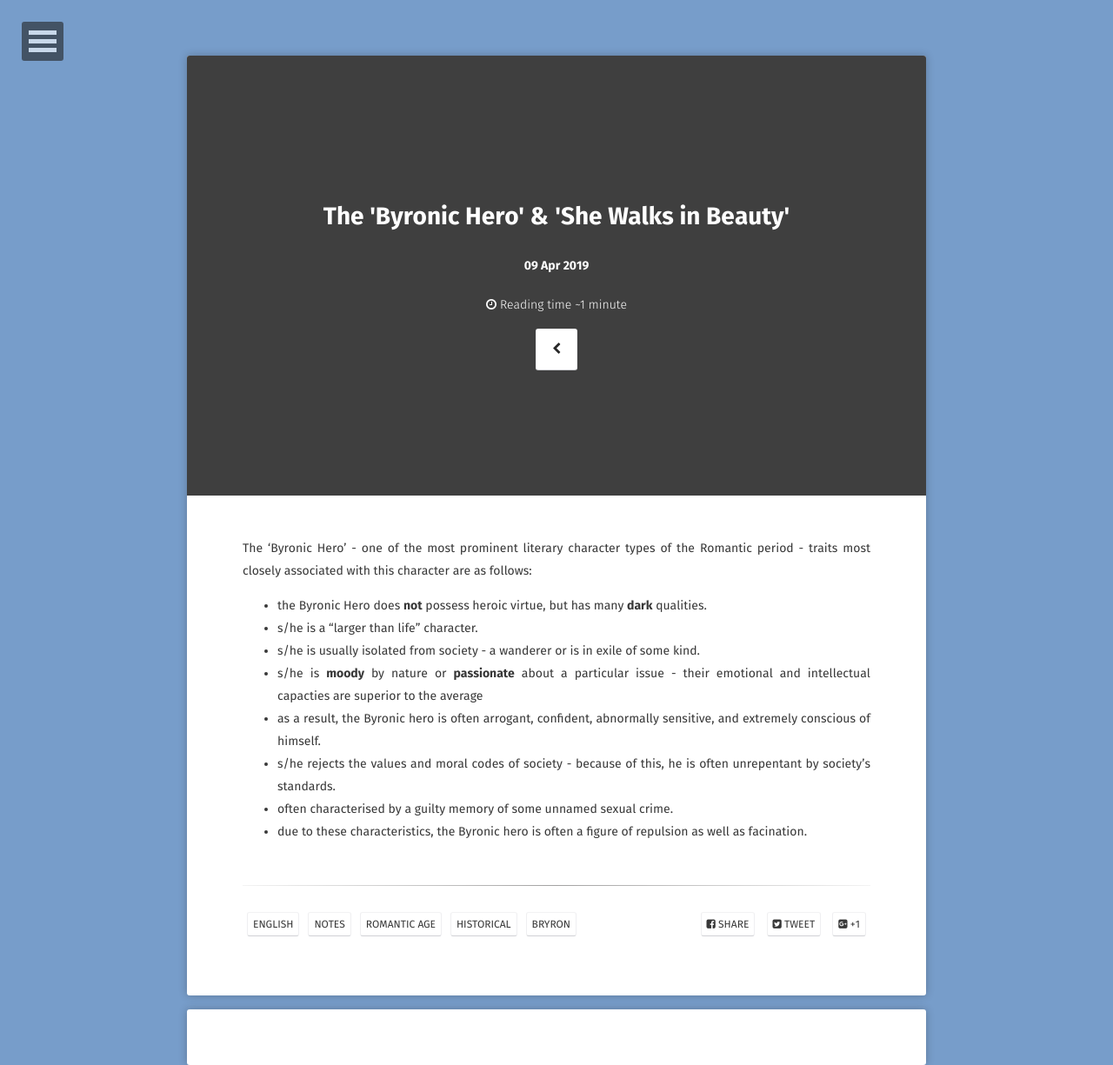
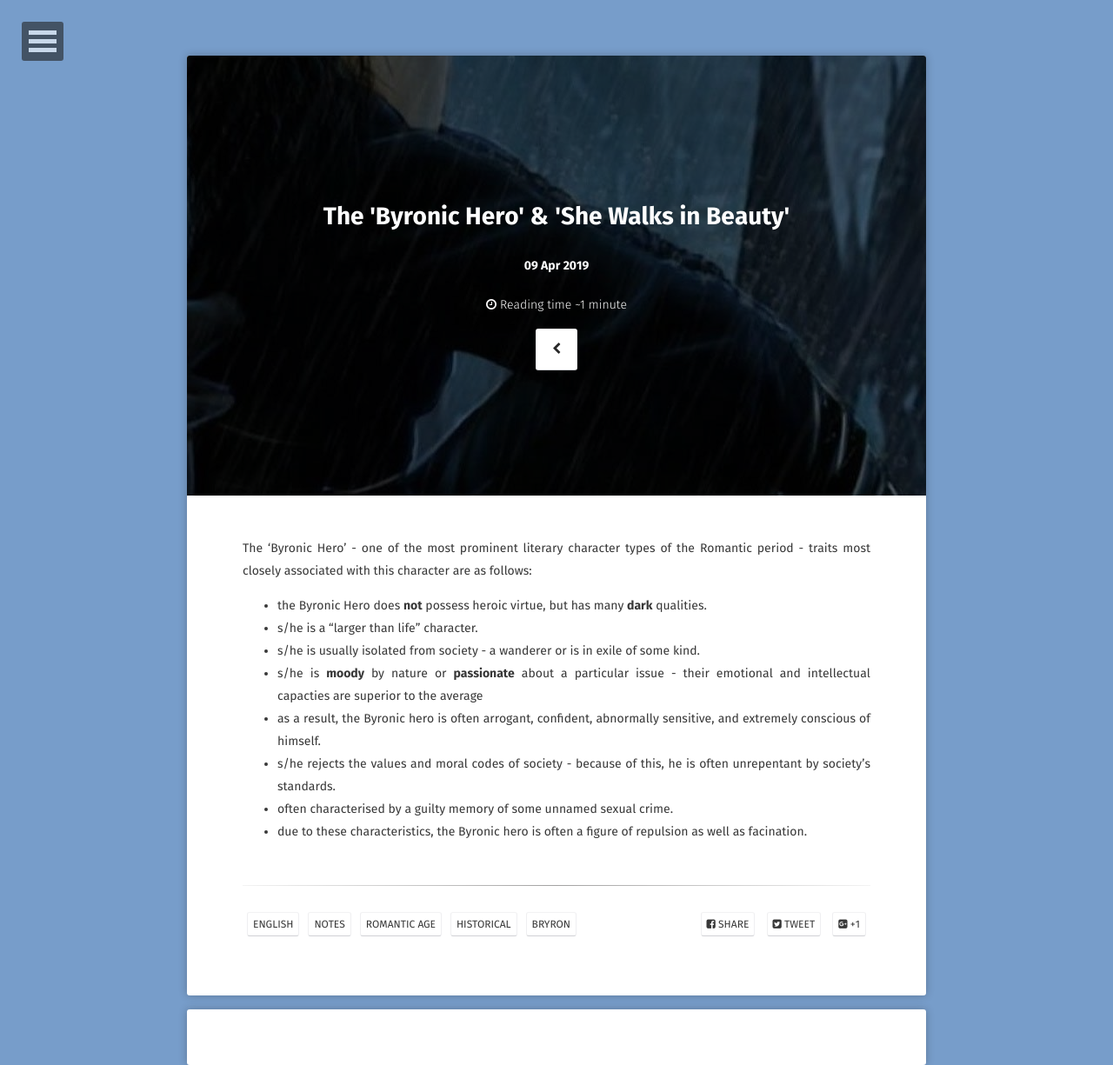
Before and after one commit to EthenStrine/site, a Jekyll site: the page built from _posts/2019-04-09-bryronichero.md, in a window 1280 px wide. Shown: the whole page at 87% size. Built offline with Jekyll 4.4.1, drawn with Linux system fonts in a browser that asks for light colours; some web fonts are replaced; comment, search, counter and statistics services are not loaded.

Commit message:
Update 2019-04-09-bryronichero.md

```diff
--- a/_posts/2019-04-09-bryronichero.md
+++ b/_posts/2019-04-09-bryronichero.md
@@ -3,7 +3,7 @@ layout: post
 title:  "The 'Byronic Hero' & 'She Walks in Beauty'"
 date:   2019-04-09
 excerpt: "The "
-feature: assets\img\crow.jpg
+feature: https://dwarf.pro/site/assets/img/crow.jpg
 tag:
 - English
 - Notes
```
